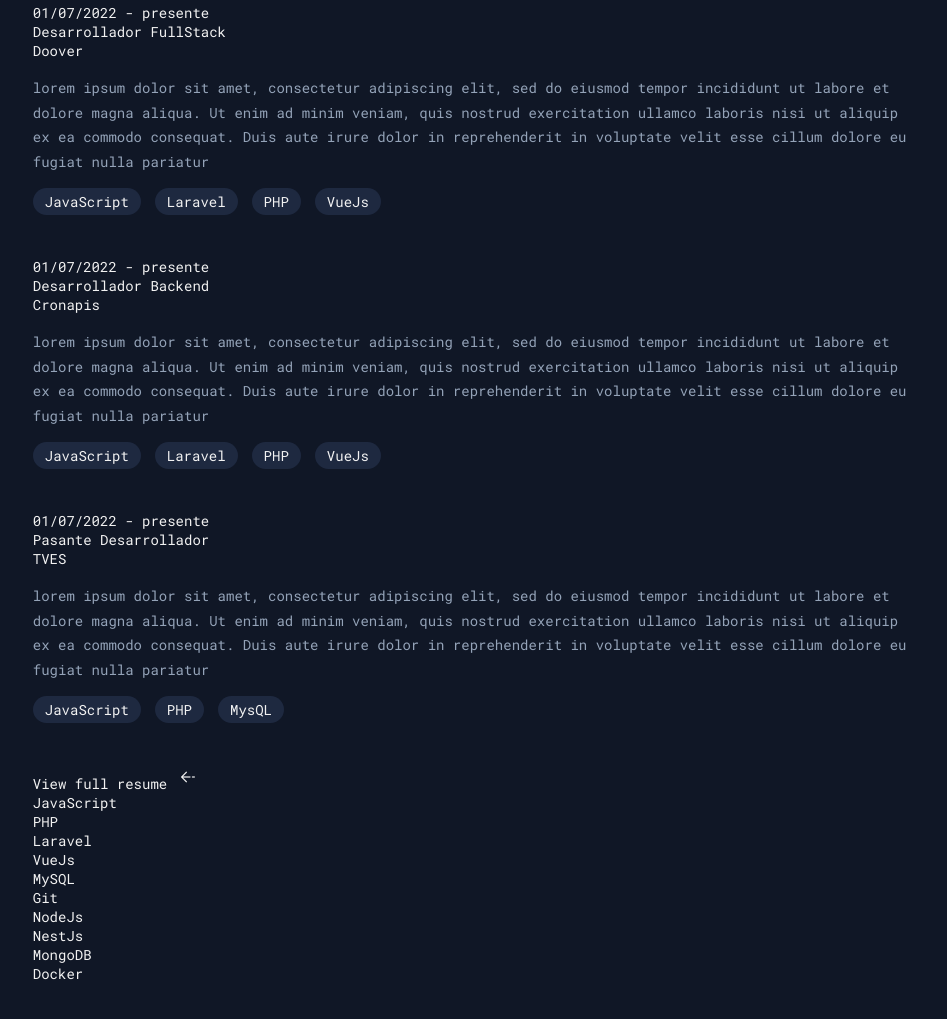
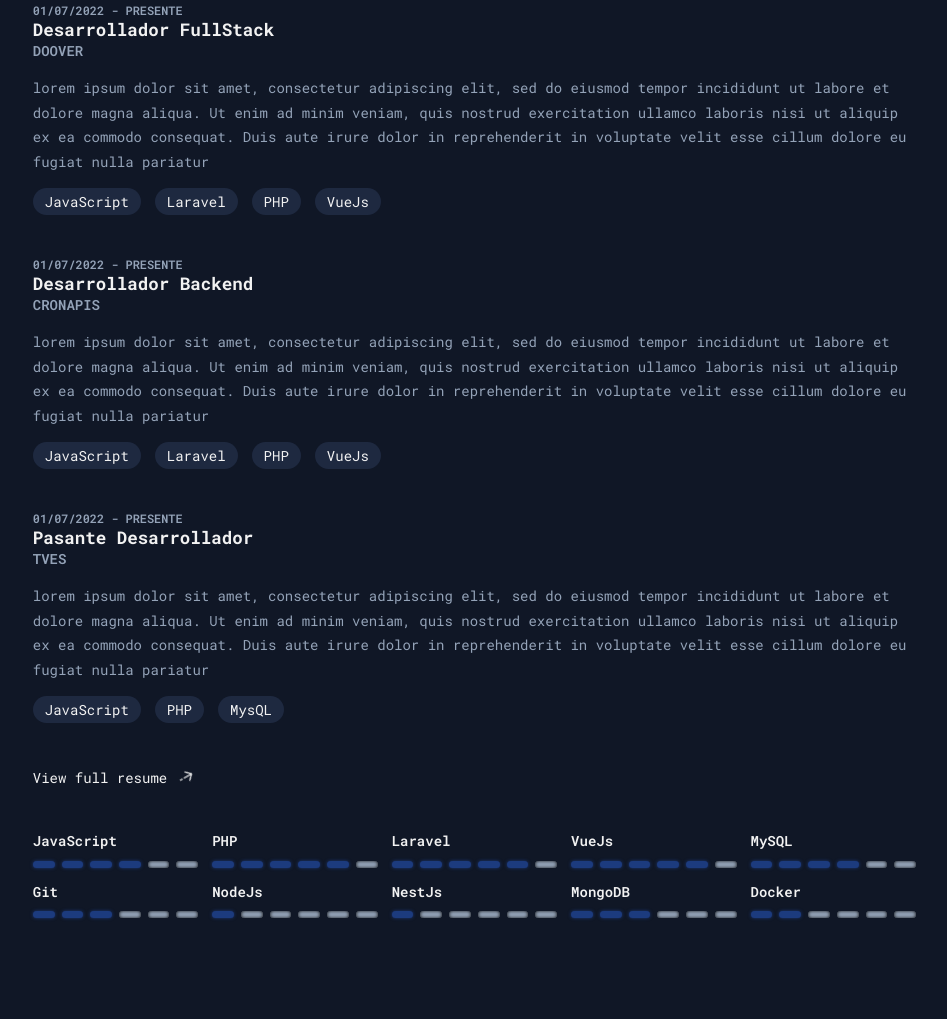
Before and after one commit to IribarrenWeb/cei-web-project, a plain HTML site: page index.html in a window 1280 px wide. Shown: the part 1237-2256 px from the top of the page, without its empty margins (268-1215 px from the left). Drawn offline with Linux system fonts and the light colour scheme.

Commit message:
added new styles

```diff
--- a/src/css/app.css
+++ b/src/css/app.css
@@ -227,6 +227,14 @@ main {
     color: var(--text-color);
 }
 
+#experience-list ul li:hover {
+    background-color: var(--secondary-light-color);
+    color: var(--text-color);
+    box-shadow: 0 0 1em var(--secondary-light-color);
+    transition: all 0.3s ease;
+    cursor: pointer;
+}
+
 #experience-list ul li:not(:last-child) {
     margin-right: 1em;
 }
@@ -235,6 +243,87 @@ main {
     margin: 3em 0;
 }
 
+.experience-item-period {
+    font-weight: 600;
+    color: var(--paragraph-color);
+    font-size: 0.85em;
+    text-transform: uppercase;
+}
+
+.experience-item-company {
+    font-weight: 600;
+    color: var(--paragraph-color);
+    font-size: 1em;
+    text-transform: uppercase;
+}
+
+.experience-item-title {
+    font-weight: 700;
+    color: var(--text-color);
+    font-size: 1.25em;
+}
+
+#skills-list {
+    margin-top: 3em;
+    display: grid;
+    grid-template-columns: repeat(auto-fill, minmax(150px, 1fr));
+    gap: 1em;
+}
+
+#skills-list .skill-levels {
+    display: grid;
+    margin-top: 0.75em;
+    grid-template-columns: repeat(6, 1fr);
+    gap: 0.5em;
+}
+
+.skill-item-name {
+    font-weight: 600;
+    color: var(--text-color);
+    font-size: 1em;
+}
+
+#skills-list .skill-levels .skill-level-item {
+    width: 100%;
+    height: 0.5em;
+    background-color: var(--paragraph-color);
+    border-radius: 0.25em;
+    box-shadow: inset 0 0 0.25em var(--dark-color);
+}
+
+#skills-list .skill-levels .skill-level-item.active {
+    background-color: var(--secondary-light-color);
+    box-shadow: 0 0 0.25em var(--secondary-light-color);
+}
+
+.link-btn {
+    display: flex;
+    align-items: center;
+    transition: all 0.3s ease;
+}
+
+.link-btn:hover {
+    text-shadow: 0 0 1em var(--text-color);
+}
+
+.link-btn img {
+    margin-left: 0.5em;
+    rotate: 150deg;
+}
+
+#footer {
+    margin-top: 2em;
+    padding: 1em;
+    text-align: center;
+    font-size: 0.875em;
+    color: var(--text-color);
+}
+.quote {
+    font-style: italic;
+    color: var(--text-ligth-color);
+    margin-top: 2em;
+    text-align: center;
+}
 
 @media (max-width: 767px) {
     #content {
```
